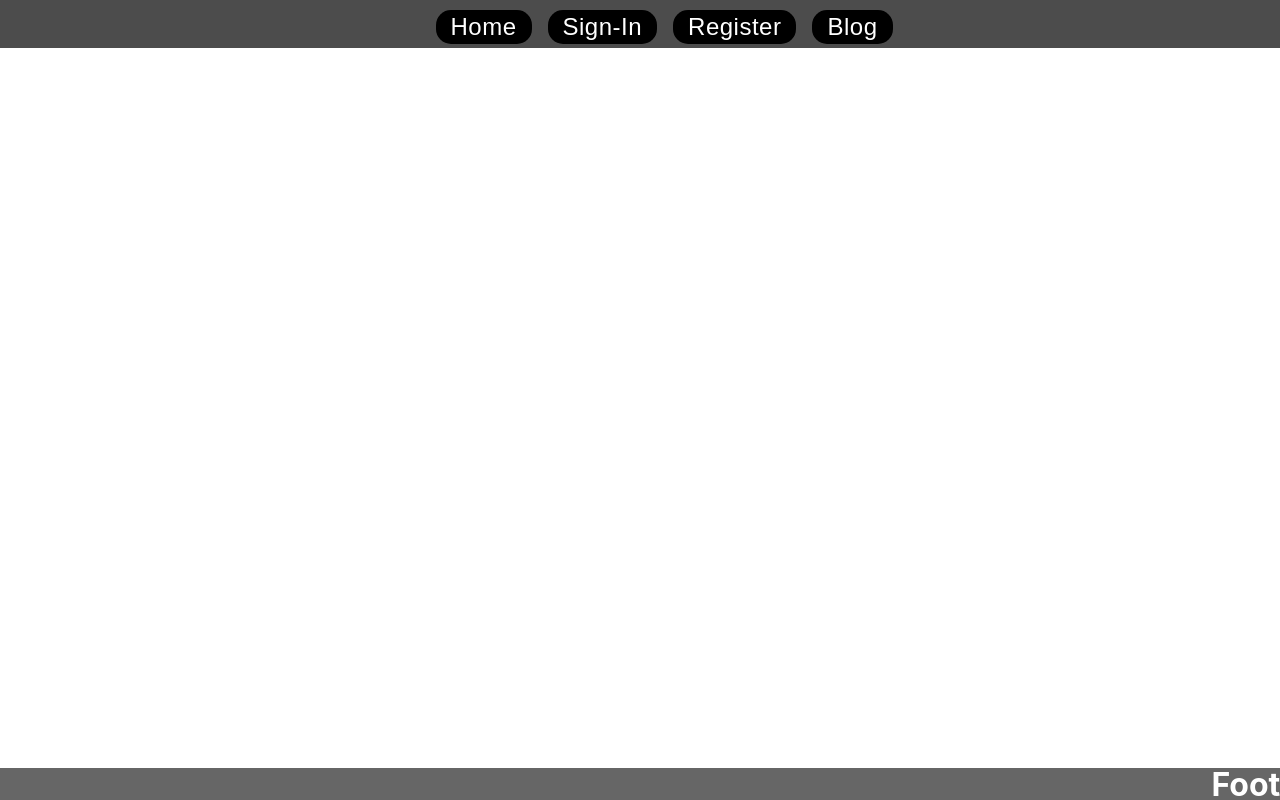
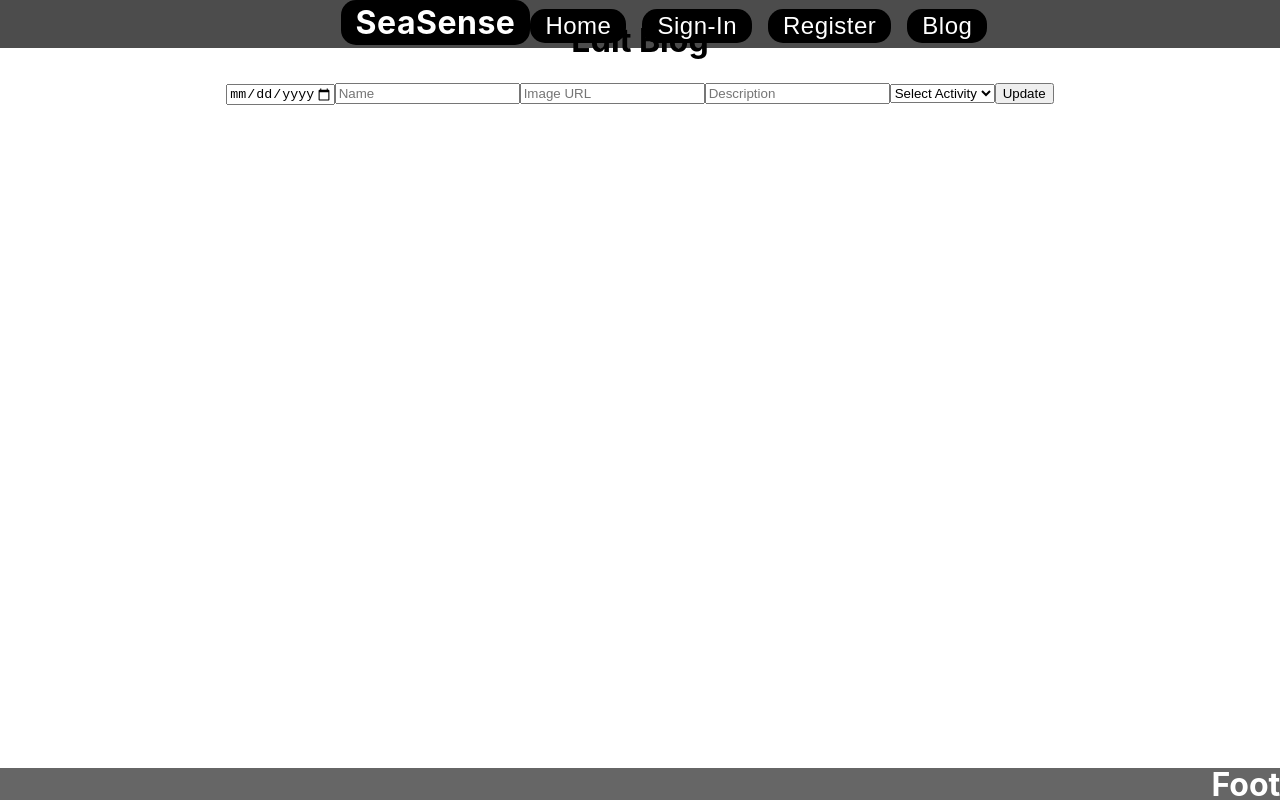
Before and after one commit to ellenell/ocean-app-frontend, a React (Create React App) app: page /blog/edit/1 in a window 1280 px wide. Built offline with nearby package versions, Linux system fonts and the light colour scheme; no server answers.

Commit message:
created an edit page and connected to my edit route on the backend

```diff
--- a/src/App.js
+++ b/src/App.js
@@ -18,9 +18,10 @@ import SailingWeather from './pages/SailingWeather.js';
 // Import user pages
 import SignIn from './pages/User Pages/SignIn.js';
 import Register from './pages/User Pages/Register.js';
-import Index from "./pages/Index";
-import Create from "./pages/Create";
-import Show from "./pages/Show";
+import Index from "./pages/Index.js";
+import Create from "./pages/Create.js";
+import Show from "./pages/Show.js";
+import Edit from "./pages/Edit.js"
 
 function App() {
   const URL = `http://localhost:4000/`
@@ -68,6 +69,7 @@ function App() {
           <Route path="/blog-index" element={<Index blog={blog} createBlog={createBlog} />} />
           <Route path="/blog/create" element={<Create createBlog={createBlog} />} />
           <Route path="/blog/:id" element={<Show blog={blog} />} />
+          <Route path="/blog/edit/:id" element={<Edit blog={blog} />} />
         </Routes>
         <Footer />
       </div>
--- a/src/components/Header.js
+++ b/src/components/Header.js
@@ -62,9 +62,16 @@ const Header = () => {
     return buttonStyle;
   };
 
+  const h1Style = {
+    ...buttonStyle,
+    fontSize: '2rem',
+    margin: '0',
+  };
+
   return (
     <div className="header" style={headerStyle}>
       <div>
+      <h1 style={h1Style}>SeaSense</h1>
         <Link to="/">
           <button
             style={getButtonStyle('home')}
--- a/src/pages/Create.js
+++ b/src/pages/Create.js
@@ -7,7 +7,7 @@ const Create = ({ createBlog }) => {
     name: "",
     image: "",
     description: "",
-    activity: ""
+    typeofactivity: ""
   });
   const navigate = useNavigate();
 
--- /dev/null
+++ b/src/pages/Edit.js
@@ -0,0 +1,101 @@
+import React, { useState, useEffect } from 'react';
+import { useParams } from 'react-router-dom';
+
+const Edit = () => {
+  const { id } = useParams();
+  const [formData, setFormData] = useState({
+    date: '',
+    name: '',
+    image: '',
+    description: '',
+    typeofactivity: ''
+  });
+
+  useEffect(() => {
+    // Fetch the existing blog post data from the backend API
+    fetch(`http://localhost:4000/blog/edit/${id}`)
+      .then(response => response.json())
+      .then(data => {
+        setFormData(data);
+      })
+      .catch(error => {
+        console.log(error);
+      });
+  }, [id]);
+
+  const handleChange = (e) => {
+    setFormData({
+      ...formData,
+      [e.target.name]: e.target.value
+    });
+  };
+
+  const handleSubmit = (e) => {
+    e.preventDefault();
+    // Send the updated blog post data to the backend API
+    fetch(`http://localhost:4000/blog/edit/${id}`, {
+      method: 'PUT',
+      headers: {
+        'Content-Type': 'application/json'
+      },
+      body: JSON.stringify(formData)
+    })
+      .then(response => response.json())
+      .then(data => {
+        console.log(data);
+        // Redirect to the show page for the updated blog post
+        window.location.href = `/blog/${id}`;
+      })
+      .catch(error => {
+        console.log(error);
+      });
+  };
+
+  return (
+    <div>
+      <h1>Edit Blog</h1>
+      <form onSubmit={handleSubmit}>
+        <input
+          type="date"
+          value={formData.date}
+          id="start"
+          name="date"
+          min="2018-01-01"
+          max="2050-12-31"
+          onChange={handleChange}
+        />
+        <input
+          type="text"
+          name="name"
+          value={formData.name}
+          onChange={handleChange}
+          placeholder="Name"
+        />
+        <input
+          type="text"
+          name="image"
+          value={formData.image}
+          onChange={handleChange}
+          placeholder="Image URL"
+        />
+        <input
+          type="text"
+          name="description"
+          value={formData.description}
+          onChange={handleChange}
+          placeholder="Description"
+        />
+        <select name="typeofactivity" id="typeofactivity" onChange={handleChange} value={formData.typeofactivity}>
+          <option value="">Select Activity</option>
+          <option value="Surfing">Surfing</option>
+          <option value="Kayaking">Kayaking</option>
+          <option value="Sailing">Sailing</option>
+          <option value="Swimming">Swimming</option>
+        </select>
+        <button type="submit">Update</button>
+      </form>
+    </div>
+  );
+};
+
+export default Edit;
--- a/src/pages/HomePage.js
+++ b/src/pages/HomePage.js
@@ -26,7 +26,7 @@ function HomePage() {
   return (
     <div className="homepage" style={mainDivStyle}>
       <div>
-        <h2>OCEAN TIME</h2>
+        <h2>OceanPulse</h2>
         <p>What can I do in the ocean today?</p>
         <Link to="/surfing-weather">
           <button style={buttonStyle}>SURFING?</button>
--- a/src/pages/Show.js
+++ b/src/pages/Show.js
@@ -7,9 +7,26 @@ const Show = (props) => {
   const blog = props.blog;
   const blogs = blog && blog.find((p) => p._id === id);
 
+
   if (!blogs) {
     return <p>Loading</p>;
   }
+
+  const handleDelete = () => {
+    // trying to send a DELETE request to your backend API
+    fetch(`http://localhost:4000/blog/blog/${blogs._id}`, {
+      method: 'DELETE'
+    })
+      .then((response) => response.json())
+      .then((data) => {
+        console.log(data);
+        // Redirect to other page
+        window.location.href = '/blog-index';
+      })
+      .catch((error) => {
+        console.log(error);
+      });
+  };
 
   const optionsForDate = {
     weekday: "long",
@@ -27,12 +44,14 @@ const Show = (props) => {
       <h2>{blogs.description}</h2>
       <h2>{blogs.typeofactivity}</h2>
       <img src={blogs.image} alt={blogs.name} />
-      <br>
-      </br>
-      <br>
-      </br>
+      <br />
+      <br />
+
+      <Link to={`/blog/edit/${blogs._id}`}>Edit Blog</Link>
+      <br />
+      <button onClick={handleDelete}>Delete Blog</button>
+      <br />
       <Link to="/blog/create">Create a Blog</Link>
-
     </div>
   );
 };
```
Also changed, not shown: 1 other file (tests, documents, lock files or other folders).
